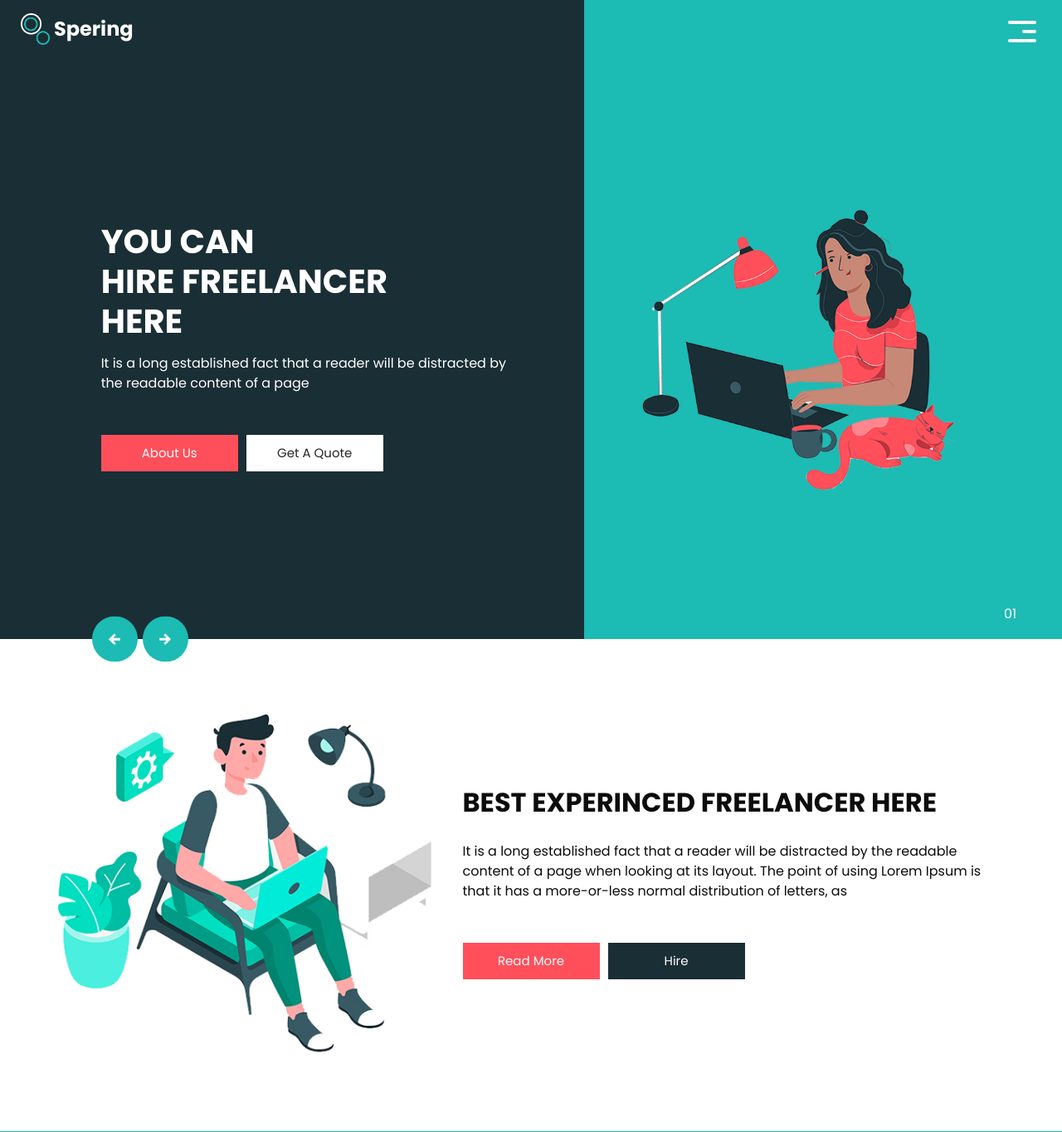
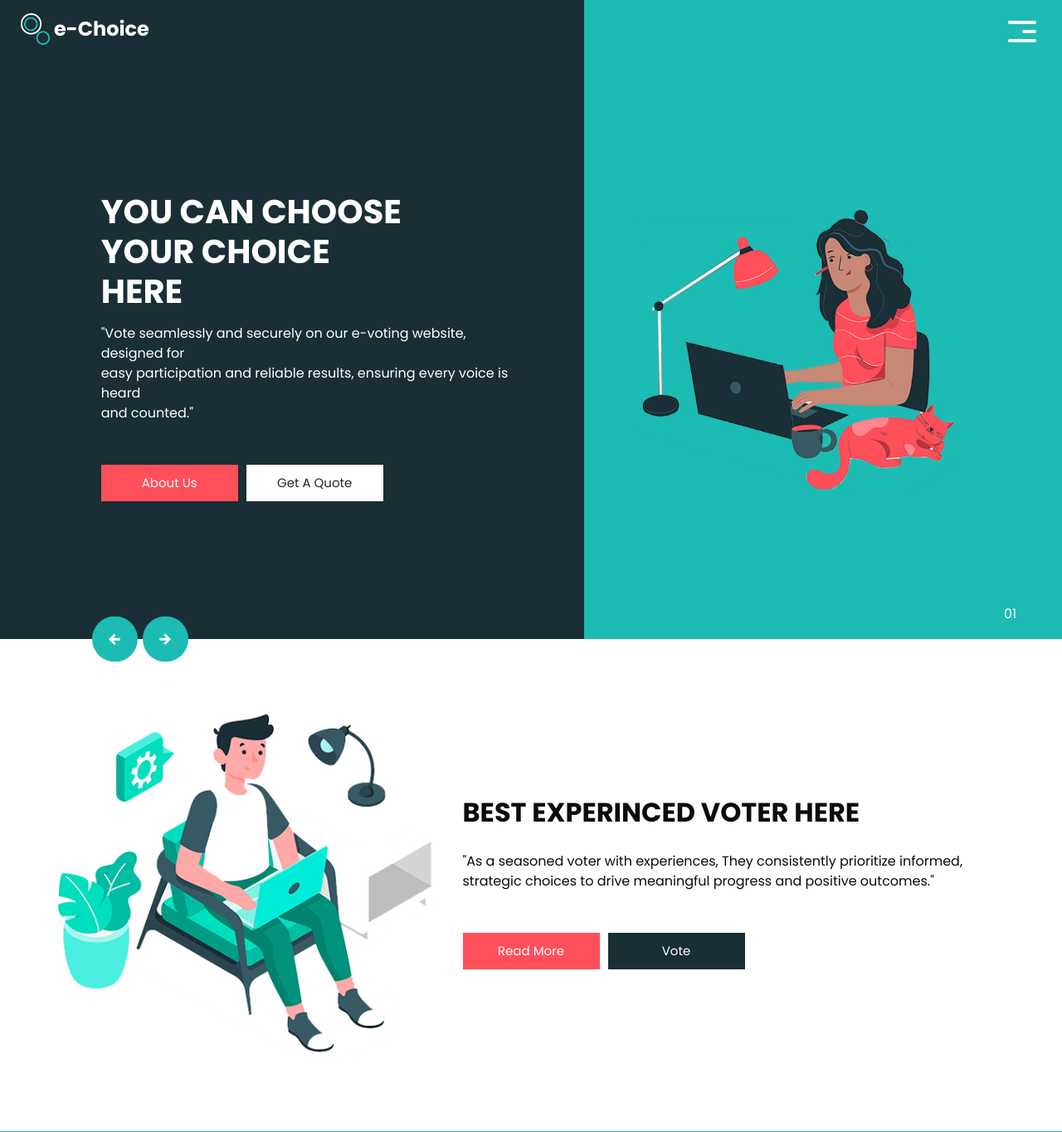
Before and after one commit to Ujjwal-245899/e-choice, a Spring Boot app: page / in a window 1280 px wide. Shown: the top 1364 px of the page at 83% size. Run offline with Spring Boot 4, Linux system fonts and the light colour scheme; some libraries are stand-ins or nearby versions.

Commit message:
Homepage

```diff
--- a/src/main/resources/templates/index.html
+++ b/src/main/resources/templates/index.html
@@ -12,7 +12,7 @@
   <meta name="description" content="" />
   <meta name="author" content="" />
 
-  <title>Spering</title>
+  <title>e-Choice</title>
 
   <!-- bootstrap core css -->
   <link rel="stylesheet" type="text/css" th:href="@{/css/bootstrap.css}" />
@@ -33,7 +33,7 @@
           <a class="navbar-brand" href="index.html">
             <img th:src="@{/images/logo.png}" alt="" />
             <span>
-              Spering
+              e-<strong>Choice</strong>
             </span>
           </a>
           <button class="navbar-toggler" type="button" data-toggle="collapse" data-target="#navbarSupportedContent" aria-controls="navbarSupportedContent" aria-expanded="false" aria-label="Toggle navigation">
@@ -109,13 +109,12 @@
                 <div class="col-md-5 offset-md-1">
                   <div class="detail-box">
                     <h1>
-                      You Can <br>
-                      Hire Freelancer <br>
+                      You Can Choose <br>
+                      Your Choice <br>
                       Here
                     </h1>
                     <p>
-                      It is a long established fact that a reader will be distracted by
-                      the readable content of a page
+                      "Vote seamlessly and securely on our e-voting website, designed for <br> easy participation and reliable results, ensuring every voice is heard <br>and counted."
                     </p>
                     <div class="btn-box">
                       <a href="" class="btn-1">
@@ -141,13 +140,12 @@
                 <div class="col-md-5 offset-md-1">
                   <div class="detail-box">
                     <h1>
-                      You Can <br>
-                      Hire Freelancer <br>
+                      You Can Choose <br>
+                      Your Choice <br>
                       Here
                     </h1>
                     <p>
-                      It is a long established fact that a reader will be distracted by
-                      the readable content of a page
+                      "Vote seamlessly and securely on our e-voting website, designed for <br> easy participation and reliable results, ensuring every voice is heard <br>and counted."
                     </p>
                     <div class="btn-box">
                       <a href="" class="btn-1">
@@ -173,13 +171,12 @@
                 <div class="col-md-5 offset-md-1">
                   <div class="detail-box">
                     <h1>
-                      You Can <br>
-                      Hire Freelancer <br>
+                      You Can Choose <br>
+                      Your Choice <br>
                       Here
                     </h1>
                     <p>
-                      It is a long established fact that a reader will be distracted by
-                      the readable content of a page
+                      "Vote seamlessly and securely on our e-voting website, designed for <br> easy participation and reliable results, ensuring every voice is heard <br>and counted."
                     </p>
                     <div class="btn-box">
                       <a href="" class="btn-1">
@@ -222,18 +219,18 @@
           <div class="detail-box">
             <div class="heading_container">
               <h2>
-                Best Experinced Freelancer Here
+                Best Experinced Voter Here
               </h2>
             </div>
             <p>
-              It is a long established fact that a reader will be distracted by the readable content of a page when looking at its layout. The point of using Lorem Ipsum is that it has a more-or-less normal distribution of letters, as
+              "As a seasoned voter with experiences, They consistently prioritize informed, strategic choices to drive meaningful progress and positive outcomes."
             </p>
             <div class="btn-box">
               <a href="" class="btn-1">
                 Read More
               </a>
               <a href="" class="btn-2">
-                Hire
+                Vote
               </a>
             </div>
           </div>
@@ -335,10 +332,10 @@
       </div>
       <div class="detail-box">
         <h2>
-          About Spering Company
+          About e-Choice
         </h2>
         <p>
-          There are many variations of passages of Lorem Ipsum available, but the majority have suffered alteration in some form, by injected humour, or randomised words which don't look even slightly believable. If youThere are many variations of passages of Lorem Ipsum available, but the majority have suffered alteration in some form, by injected humour, or randomised words which don't look even slightly believable. If you
+          "Welcome to e-Choice, the premier e-voting platform designed to make your voting experience seamless and secure. Our user-friendly interface ensures effortless participation, allowing you to cast your vote with confidence from anywhere, at any time. With robust security measures and transparent processes, we guarantee the integrity and reliability of every vote. Join us at e-Choice, where every voice counts and every decision shapes our collective future."
         </p>
         <a href="">
           Read More
@@ -520,7 +517,7 @@
           <div class="info_logo">
             <img th:src="@{/images/logo.png}" alt="" />
             <span>
-              Spering
+              e-Choice
             </span>
           </div>
           <div class="social_box">
@@ -547,7 +544,7 @@
             <div class="col-md-3 col-lg-2">
               <div class="info_link-box">
                 <h5>
-                  Useful Link
+                  Links
                 </h5>
                 <ul>
                   <li class=" active">
@@ -621,7 +618,7 @@
                     </div>
                     <div class="detail-box">
                       <h6>
-                        demo@gmail.com
+                        uks245899@gmail.com
                       </h6>
                     </div>
                   </a>
@@ -633,7 +630,7 @@
                     </div>
                     <div class="detail-box">
                       <h6>
-                        Call +01 1234567890
+                        Call +91 8102577913
                       </h6>
                     </div>
                   </a>
@@ -654,7 +651,7 @@
     <div class="container">
       <p>
         &copy; <span id="displayDate"></span> All Rights Reserved By
-        <a th:href="@{https://html.design/}">Free Html Templates</a>
+        <a th:href="@{https://html.design/}">Ujjwal & Team</a>
       </p>
     </div>
   </footer>
```
